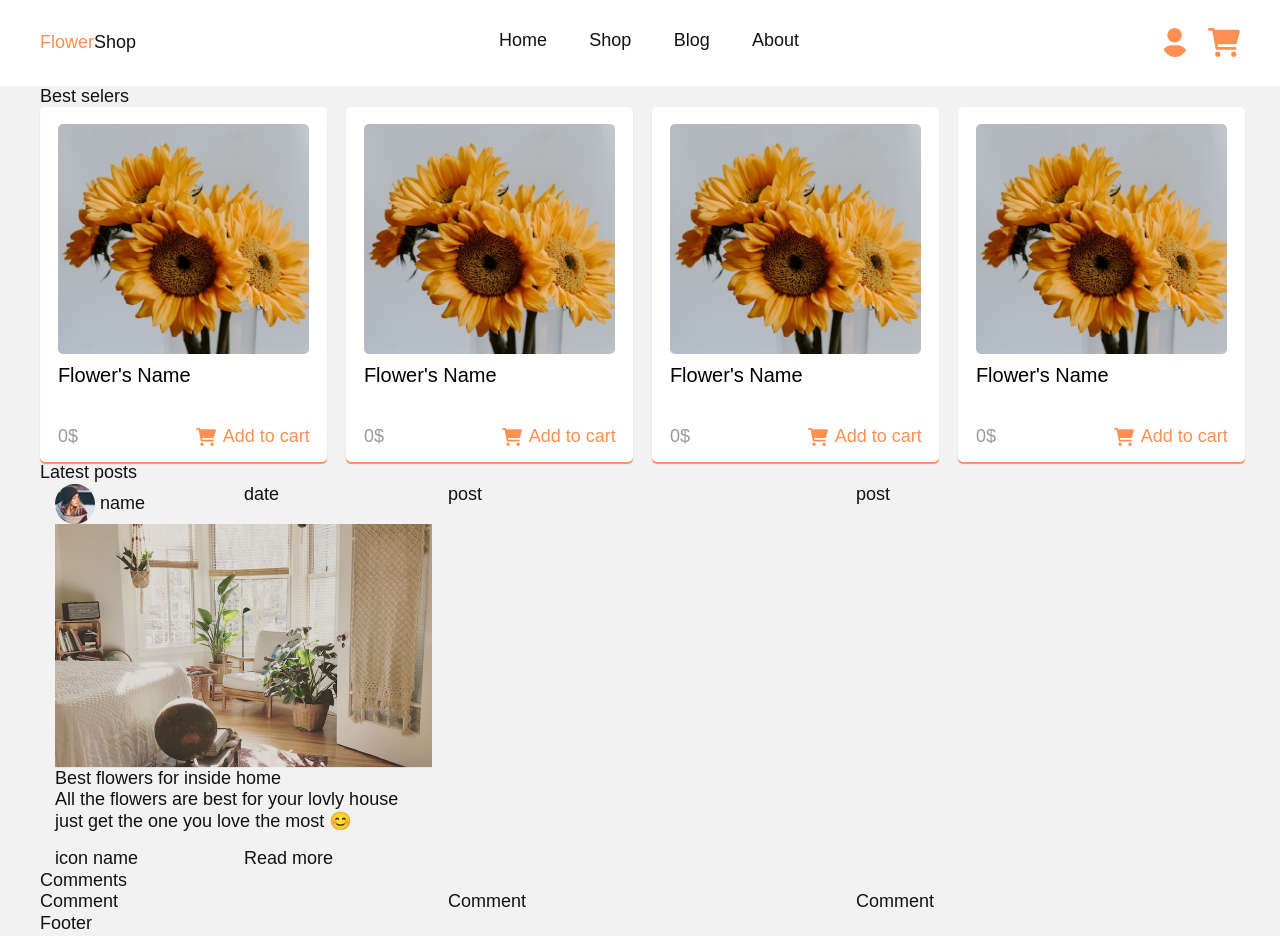
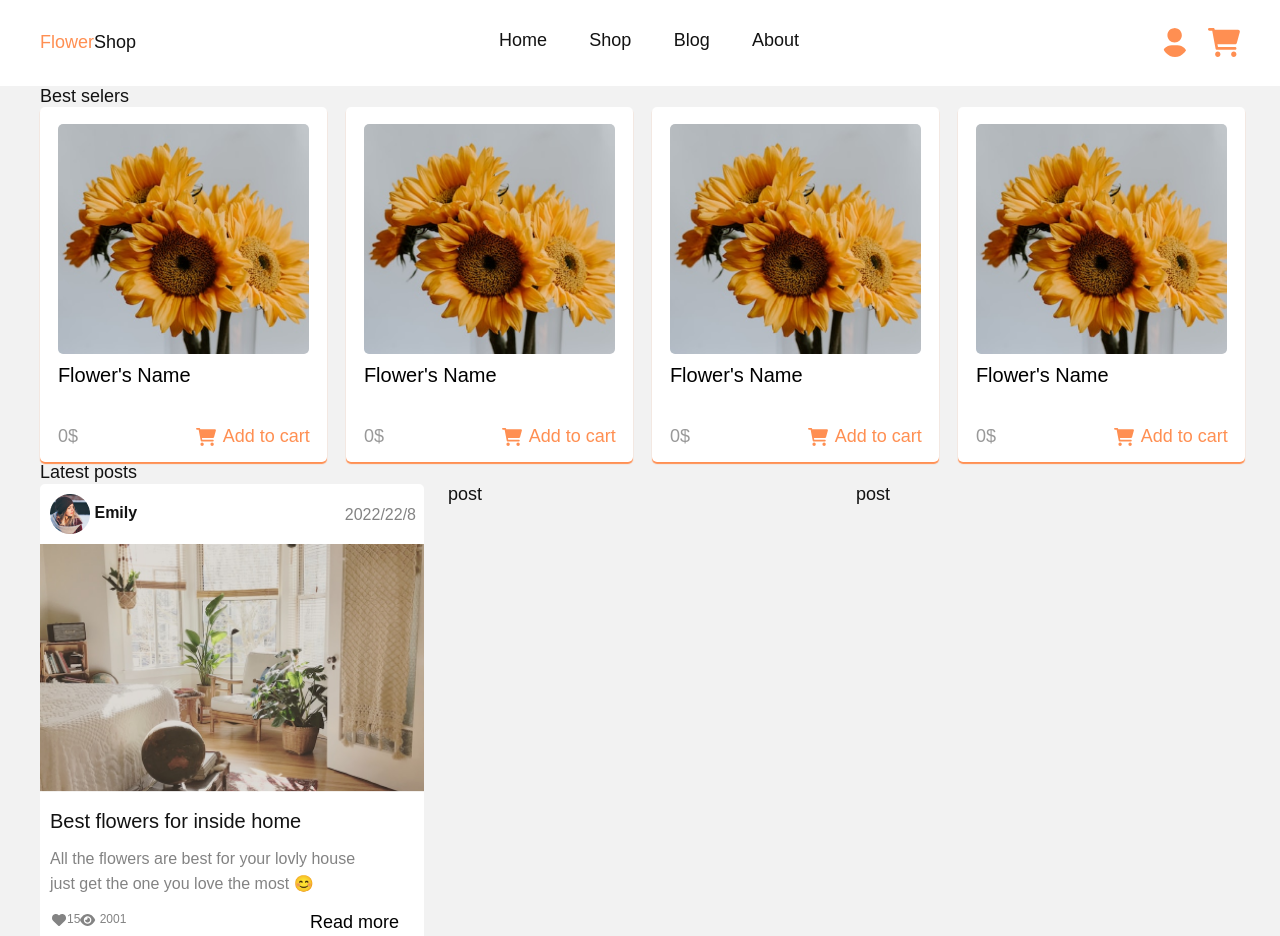
Before and after one commit to theRoodi/react-flowers-shop, a React (Create React App) app: page / in a window 1280 px wide. Shown: the top 936 px of the page. Built offline with nearby package versions, Linux system fonts and the light colour scheme.

Commit message:
changed the post

```diff
--- a/src/components/pages/Home/Post/post.jsx
+++ b/src/components/pages/Home/Post/post.jsx
@@ -2,30 +2,36 @@ import React from "react";
 import "./post.scss";
 import postImg from "../../../../assets/img/post-img/postImg.png";
 import ava from "../../../../assets/img/ava/Ava.png";
+import eye from "../../../../assets/svg/eye.svg";
+import hurt from "../../../../assets/svg/hurt.svg";
 
 export const Post = () => {
   return (
-    <div className="container">
-      <header>
-        <div className="row">
+    <div className="container post">
+      <div className="row post_header">
+        <div className="col-6 ">
+          <img src={ava} alt="avatar" /> <b>Emily</b>
+        </div>
+        <div className="col-6 post_header-data">2022/22/8</div>
+      </div>
+      <div className="post_image">
+        <img src={postImg} alt="design" />
+      </div>
+      <div className="post_description">
+        <h6>Best flowers for inside home</h6>
+        <p>
+          All the flowers are best for your lovly house
+          <br /> just get the one you love the most 😊
+        </p>
+        <div className="row post_footer">
+          <div className="col-6 ps-4">
+            <img src={hurt} alt="hurt" />
+            15
+            <img src={eye} alt="eye" /> 2001
+          </div>
           <div className="col-6">
-            <img src={ava} alt="" /> name
+            <button>Read more</button>
           </div>
-          <div className="col-6">date</div>
-        </div>
-      </header>
-      <div>
-        <img src={postImg} alt="" />
-      </div>
-      <div>
-        <h7>Best flowers for inside home</h7>
-        <p>
-          All the flowers are best for your lovly house just get the one you
-          love the most 😊
-        </p>
-        <div className="row">
-          <div className="col-6">icon name</div>
-          <div className="col-6">Read more</div>
         </div>
       </div>
     </div>
--- a/src/components/pages/Home/Post/post.scss
+++ b/src/components/pages/Home/Post/post.scss
@@ -1 +1,45 @@
 @import "../../../../variable";
+.post {
+  background-color: #ffffff;
+  font-size: 16px;
+  border-radius: 5px;
+  padding: 0;
+}
+.post_header {
+  padding: 10px;
+}
+.post_header-data {
+  padding-top: 11px;
+  padding-right: 10px;
+  text-align: right;
+  color: #838383;
+}
+.post_image img {
+  width: 100%;
+}
+.post_description h6 {
+  padding-top: 16.91px;
+  padding-left: 10px;
+  font-size: 20px;
+  font-weight: 400;
+}
+.post_description p {
+  padding-top: 5px;
+  padding-left: 10px;
+  color: #838383;
+  line-height: 25px;
+}
+.post_footer div {
+  text-align: left;
+  font-size: 12px;
+  color: #838383;
+  padding-bottom: 15px;
+}
+.post_footer button {
+  background-color: #ffffff;
+  border: none;
+  font-size: 18px;
+  font-weight: 400;
+  float: right;
+  padding-right: 25px;
+}
```
